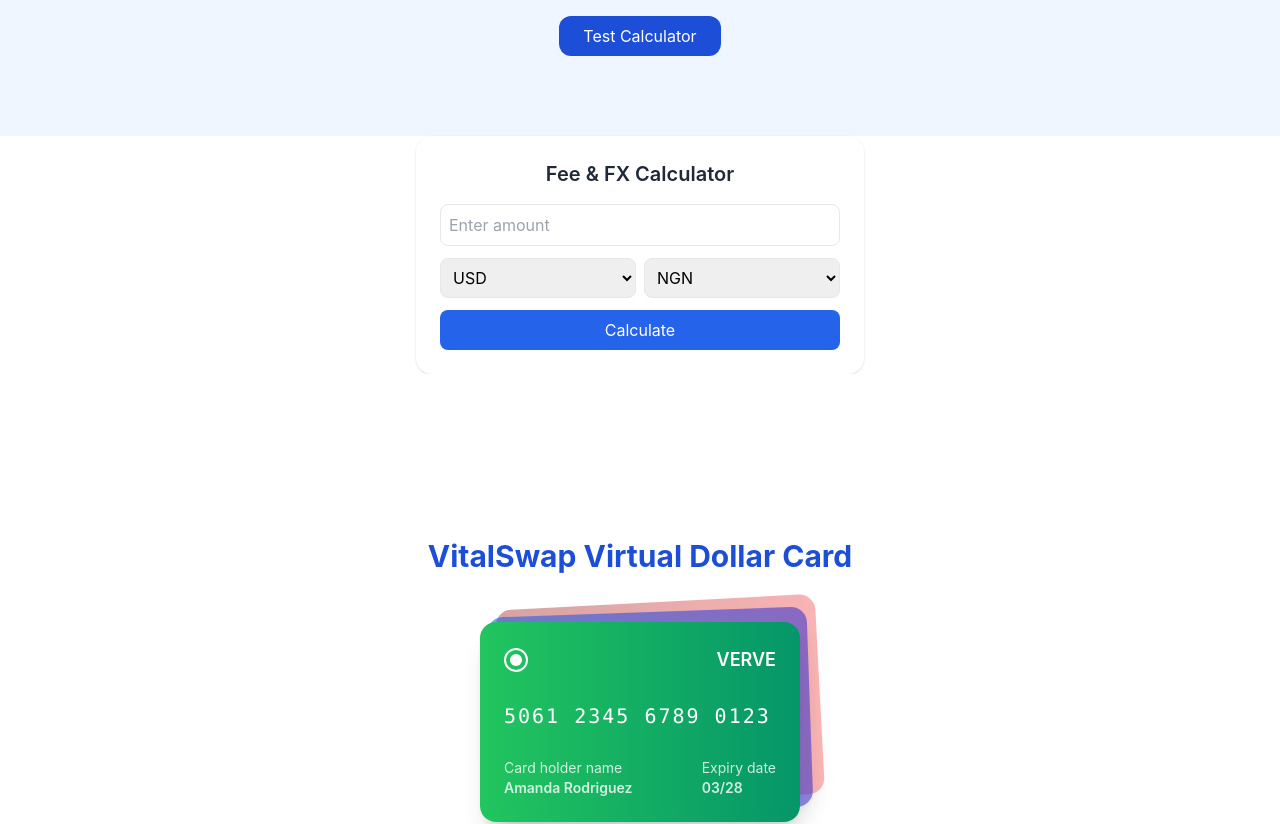
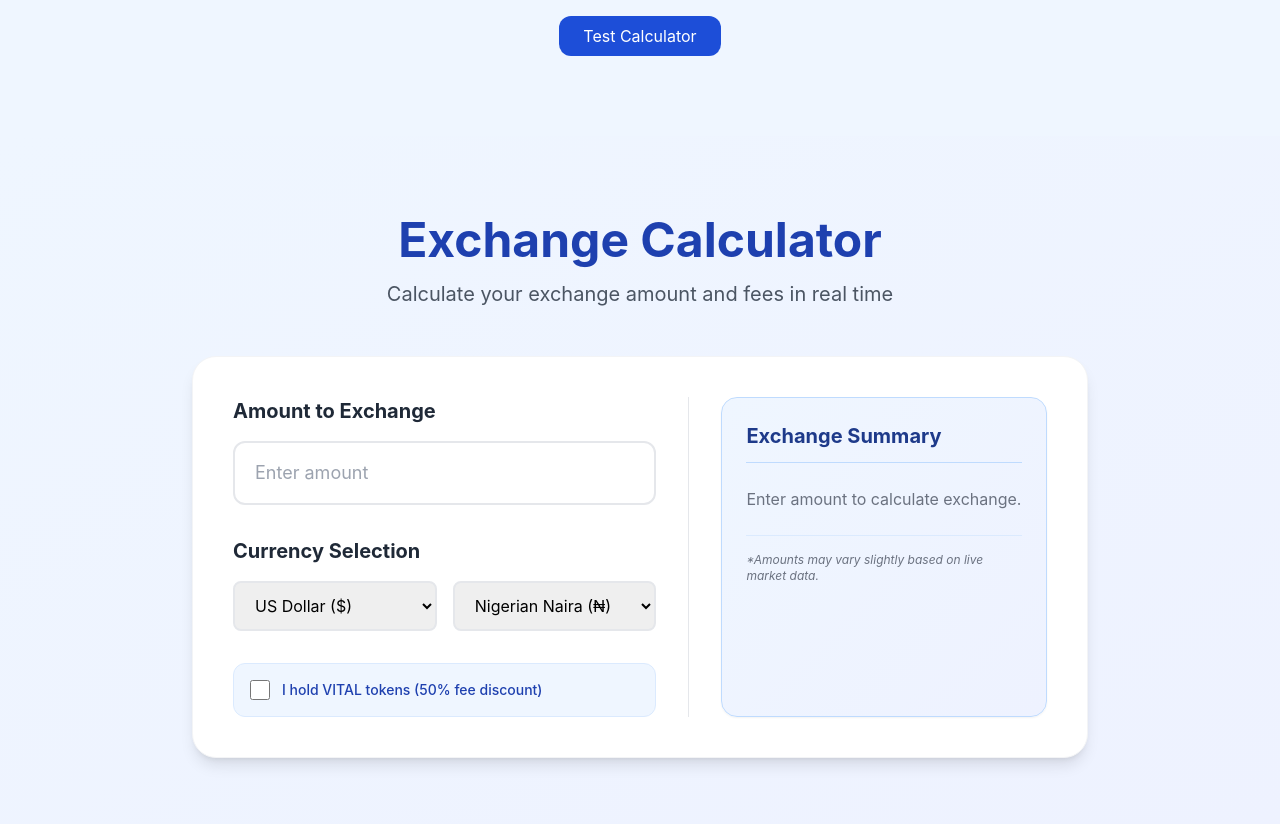
Before and after one commit to amazinglizabeth/FeePage, a React (Vite) app: page / in a window 1280 px wide. Shown: the part 1220-2044 px from the top of the page. Built offline with nearby package versions, Linux system fonts and the light colour scheme; no server answers.

Commit message:
Update Exchange-Calculator.jsx
changing the structure

```diff
--- a/src/components/Exchange-Calculator.jsx
+++ b/src/components/Exchange-Calculator.jsx
@@ -1,101 +1,206 @@
-import { useState } from "react";
+import { useState, useEffect } from "react";
 
-export default function FeeCalculator() {
+export default function ExchangeCalculator() {
+  const [amount, setAmount] = useState("");
   const [fromCurrency, setFromCurrency] = useState("USD");
   const [toCurrency, setToCurrency] = useState("NGN");
-  const [amount, setAmount] = useState("");
-  const [result, setResult] = useState(null);
+  const [holdVital, setHoldVital] = useState(false);
+  const [exchangeData, setExchangeData] = useState(null);
   const [loading, setLoading] = useState(false);
   const [error, setError] = useState("");
 
-  const handleCalculate = async () => {
-    if (!amount) {
-      setError("Please enter an amount");
-      return;
-    }
-
+  // Fetch exchange rate dynamically from backend
+  const fetchExchangeData = async (amt = amount, from = fromCurrency, to = toCurrency) => {
+    if (!amt || isNaN(amt)) return;
     setLoading(true);
     setError("");
-    setResult(null);
-
     try {
       const response = await fetch("https://swaptagbackend.onrender.com/api/exchange", {
         method: "POST",
         headers: { "Content-Type": "application/json" },
         body: JSON.stringify({
-          from_currency: fromCurrency,
-          to_currency: toCurrency,
-          amount: parseFloat(amount),
+          from_currency: from,
+          to_currency: to,
+          amount: parseFloat(amt),
         }),
       });
 
-      if (!response.ok) throw new Error("Failed to fetch calculation data");
+      if (!response.ok) throw new Error("Failed to fetch exchange data.");
 
-      const data = await response.json();
-      setResult(data);
+      const result = await response.json();
+      setExchangeData(result);
     } catch (err) {
-      setError(err.message);
+      console.error("Backend fetch failed:", err);
+      setError("Unable to fetch exchange rate. Try again later.");
     } finally {
       setLoading(false);
     }
   };
 
+  // Re-fetch data whenever amount or currency changes
+  useEffect(() => {
+    if (amount) {
+      fetchExchangeData();
+    }
+  }, [amount, fromCurrency, toCurrency]);
+
+  // Handle calculations
+  const fxRate = exchangeData?.fx_rate || 1;
+  const serviceFee = exchangeData?.service_fee || 0;
+  const productFee = exchangeData?.product_fee || 0;
+  const baseAmount = parseFloat(amount) || 0;
+  const totalFee = holdVital
+    ? (baseAmount * (serviceFee + productFee)) / 200 // 50% discount
+    : (baseAmount * (serviceFee + productFee)) / 100;
+
+  const received = exchangeData?.converted_amount
+    ? exchangeData.converted_amount
+    : (baseAmount - totalFee) * fxRate;
+
   return (
-    <section className="flex flex-col items-center p-6 bg-white shadow rounded-2xl max-w-md mx-auto">
-      <h2 className="text-xl font-semibold mb-4 text-gray-800">Fee & FX Calculator</h2>
+    <section
+      id="calculator"
+      className="py-16 sm:py-20 px-4 sm:px-6 lg:px-8 bg-gradient-to-br from-blue-50 to-indigo-50"
+    >
+      <div className="max-w-4xl mx-auto">
+        {/* Header */}
+        <div className="text-center mb-12">
+          <h2 className="text-4xl sm:text-5xl font-bold text-blue-800 mb-4">
+            Exchange Calculator
+          </h2>
+          <p className="text-gray-600 text-md sm:text-xl">
+            Calculate your exchange amount and fees in real time
+          </p>
+        </div>
 
-      <div className="w-full space-y-3">
+        {/* Calculator Box */}
+        <div className="bg-white rounded-3xl shadow-lg border border-gray-100 overflow-hidden">
+          <div className="p-8 sm:p-10">
+            <div className="flex flex-col lg:flex-row gap-8">
+              {/* Left Side - Inputs */}
+              <div className="flex-1">
+                <div className="mb-8">
+                  <h3 className="text-xl font-bold text-gray-800 mb-4">
+                    Amount to Exchange
+                  </h3>
                   <input
                     type="number"
-          placeholder="Enter amount"
                     value={amount}
                     onChange={(e) => setAmount(e.target.value)}
-          className="w-full border p-2 rounded-lg"
+                    placeholder="Enter amount"
+                    className="w-full px-5 py-4 text-lg border-2 border-gray-200 rounded-xl focus:ring-2 focus:ring-blue-500 focus:border-blue-500 transition"
                   />
+                </div>
 
-        <div className="flex gap-2">
+                <div className="mb-8">
+                  <h3 className="text-xl font-bold text-gray-800 mb-4">
+                    Currency Selection
+                  </h3>
+                  <div className="grid grid-cols-1 sm:grid-cols-2 gap-4">
                     <select
                       value={fromCurrency}
                       onChange={(e) => setFromCurrency(e.target.value)}
-            className="flex-1 border p-2 rounded-lg"
+                      className="w-full px-4 py-3 border-2 border-gray-200 rounded-lg focus:ring-2 focus:ring-blue-500 focus:border-blue-500"
                     >
-            <option>USD</option>
-            <option>NGN</option>
-            <option>GBP</option>
-            <option>CAD</option>
+                      <option value="USD">US Dollar ($)</option>
+                      <option value="NGN">Nigerian Naira (₦)</option>
+                      <option value="EUR">Euro (€)</option>
                     </select>
 
                     <select
                       value={toCurrency}
                       onChange={(e) => setToCurrency(e.target.value)}
-            className="flex-1 border p-2 rounded-lg"
+                      className="w-full px-4 py-3 border-2 border-gray-200 rounded-lg focus:ring-2 focus:ring-blue-500 focus:border-blue-500"
                     >
-            <option>NGN</option>
-            <option>USD</option>
-            <option>GBP</option>
-            <option>CAD</option>
+                      <option value="NGN">Nigerian Naira (₦)</option>
+                      <option value="USD">US Dollar ($)</option>
+                      <option value="EUR">Euro (€)</option>
                     </select>
                   </div>
+                </div>
 
-        <button
-          onClick={handleCalculate}
-          className="w-full bg-blue-600 text-white py-2 rounded-lg hover:bg-blue-700"
-          disabled={loading}
-        >
-          {loading ? "Calculating..." : "Calculate"}
-        </button>
+                <div className="flex items-center space-x-3 p-4 bg-blue-50 rounded-xl border border-blue-100">
+                  <input
+                    type="checkbox"
+                    checked={holdVital}
+                    onChange={() => setHoldVital(!holdVital)}
+                    className="w-5 h-5 accent-blue-600"
+                  />
+                  <span className="text-sm font-medium text-blue-800">
+                    I hold VITAL tokens (50% fee discount)
+                  </span>
+                </div>
+              </div>
 
-        {error && <p className="text-red-600 mt-2 text-sm">{error}</p>}
+              {/* Divider */}
+              <div className="hidden lg:block border-l border-gray-200"></div>
 
-        {result && (
-          <div className="mt-4 p-3 bg-gray-50 rounded-lg border">
-            <p><strong>FX Rate:</strong> {result.fx_rate}</p>
-            <p><strong>Service Fee:</strong> {result.service_fee}%</p>
-            <p><strong>Product Fee:</strong> {result.product_fee}%</p>
-            <p><strong>Converted Amount:</strong> {result.converted_amount}</p>
-            <p><strong>Total Payable:</strong> {result.total_amount}</p>
+              {/* Right Side - Exchange Summary */}
+              <div className="lg:w-2/5">
+                <div className="bg-gradient-to-br from-blue-50 to-indigo-50 rounded-2xl p-6 border border-blue-200 shadow-sm h-full">
+                  <h3 className="text-xl font-bold text-blue-900 mb-6 pb-3 border-b border-blue-200">
+                    Exchange Summary
+                  </h3>
+
+                  {loading ? (
+                    <p className="text-gray-500">Fetching exchange data...</p>
+                  ) : error ? (
+                    <p className="text-red-600">{error}</p>
+                  ) : exchangeData ? (
+                    <div className="space-y-4 mb-6">
+                      <div className="flex justify-between items-center">
+                        <span className="text-gray-700">FX Rate:</span>
+                        <span className="font-semibold text-blue-700">
+                          1 {fromCurrency} = {fxRate?.toFixed(3)} {toCurrency}
+                        </span>
                       </div>
+
+                      <div className="flex justify-between items-center">
+                        <span className="text-gray-700">Service Fee:</span>
+                        <span className="font-semibold text-blue-600">
+                          {serviceFee}%
+                        </span>
+                      </div>
+
+                      <div className="flex justify-between items-center">
+                        <span className="text-gray-700">Product Fee:</span>
+                        <span className="font-semibold text-blue-600">
+                          {productFee}%
+                        </span>
+                      </div>
+
+                      <div className="pt-4 border-t border-blue-200">
+                        <div className="flex justify-between items-center">
+                          <span className="text-lg font-bold text-gray-800">
+                            You'll Receive:
+                          </span>
+                          <span className="text-2xl font-bold text-green-600">
+                            {toCurrency === "NGN"
+                              ? "₦"
+                              : toCurrency === "USD"
+                              ? "$"
+                              : "€"}
+                            {received.toLocaleString(undefined, {
+                              maximumFractionDigits: 2,
+                            })}
+                          </span>
+                        </div>
+                      </div>
+                    </div>
+                  ) : (
+                    <p className="text-gray-500">
+                      Enter amount to calculate exchange.
+                    </p>
                   )}
+
+                  <p className="text-xs text-gray-500 italic mt-6 pt-4 border-t border-blue-100">
+                    *Amounts may vary slightly based on live market data.
+                  </p>
+                </div>
+              </div>
+            </div>
+          </div>
+        </div>
       </div>
     </section>
   );
```
Lines whose indentation alone changed are shown as unchanged.
